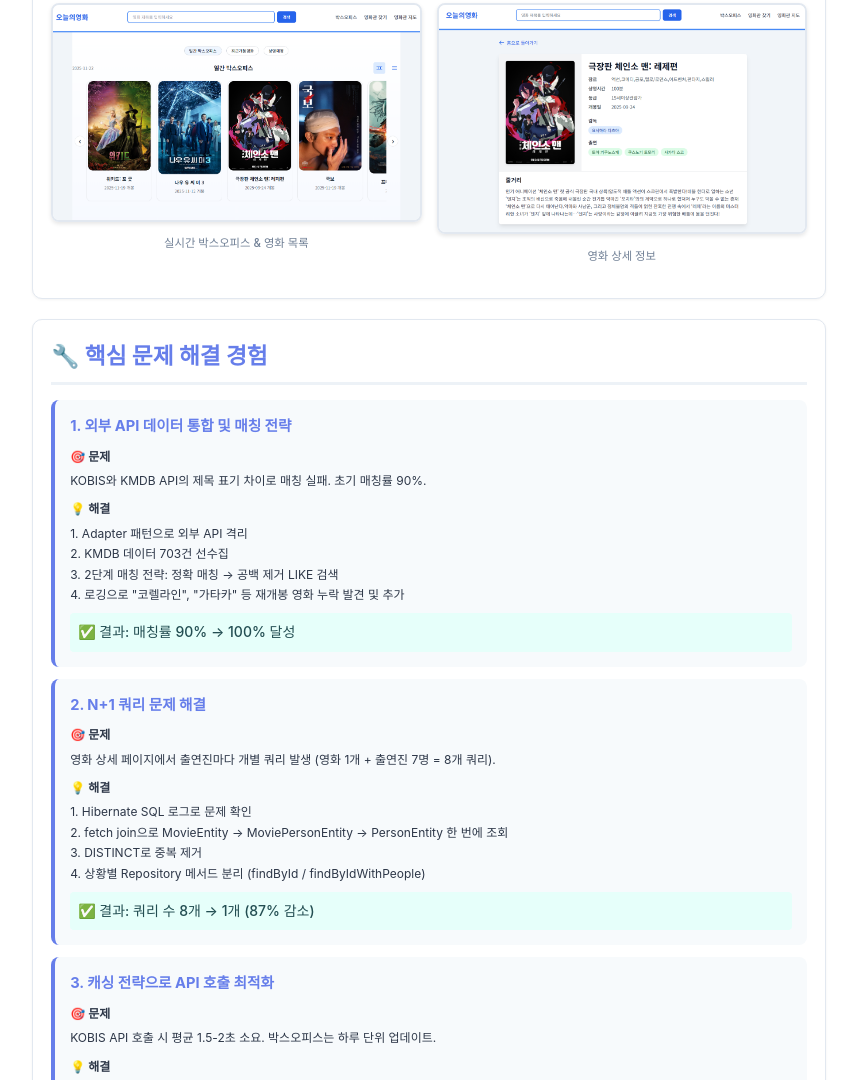
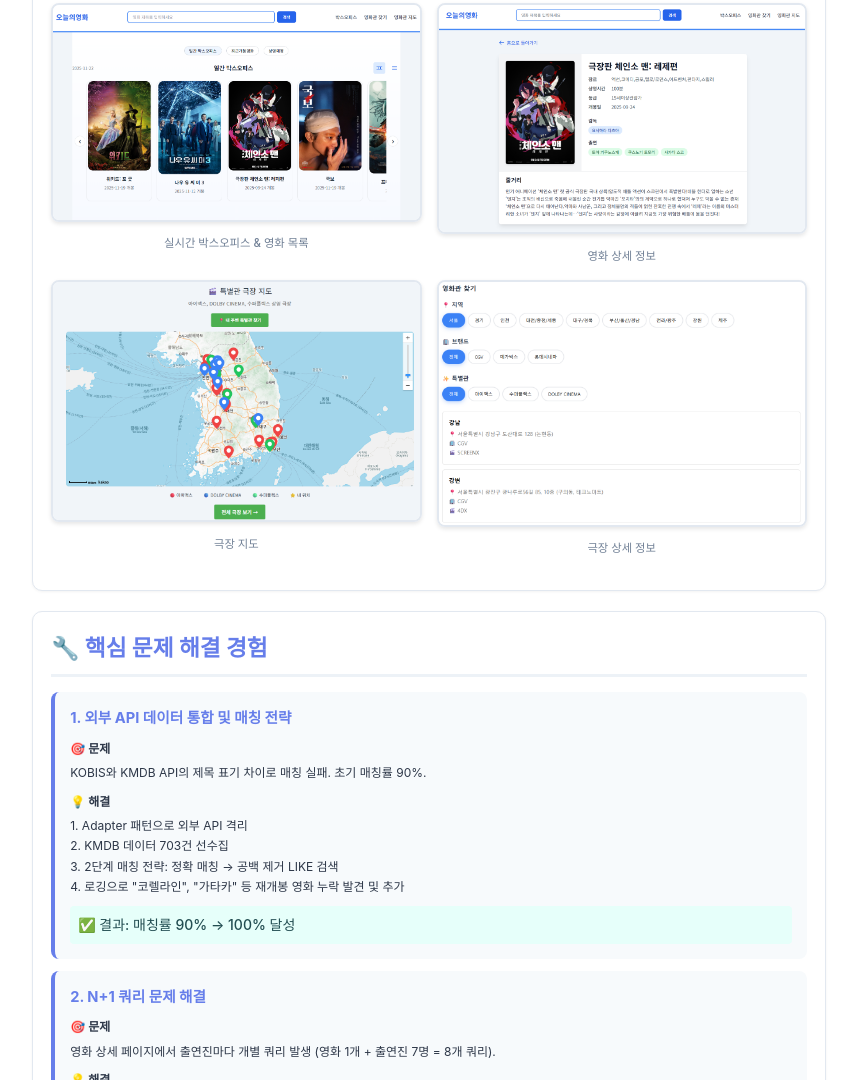
Before and after one commit to hanlee99/portfolio, a plain HTML site: page index.html in a window 1280 px wide. Shown: the part 1406-2486 px from the top of the page, without its empty margins (211-1068 px from the left). Drawn offline with Linux system fonts and the light colour scheme.

Commit message:
영화관 사진 추가

```diff
--- a/index.html
+++ b/index.html
@@ -545,6 +545,15 @@
                     <img src="./movieDetail.png" alt="영화 상세" class="screenshot">
                     <p class="screenshot-caption">영화 상세 정보</p>
                 </div>
+                <div class="screenshot-item">
+                    <img src="./cinemaMap.png" alt="극장 요약" class="screenshot">
+                    <p class="screenshot-caption">극장 지도</p>
+                </div>
+                <div class="screenshot-item">
+                    <img src="./cinema.png" alt="극장 상세" class="screenshot">
+                    <p class="screenshot-caption">극장 상세 정보</p>
+                </div>
+
             </div>
         </div>
 
```
